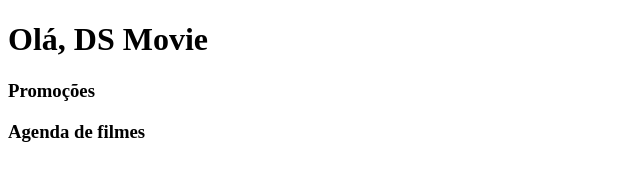
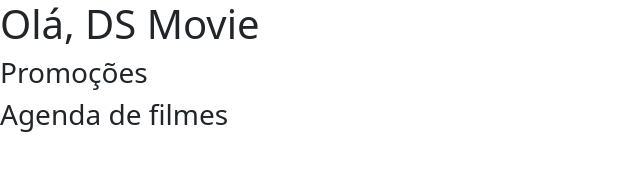
Before and after one commit to Jpfurlan2001/Projetofilme, a plain HTML site: page index.html in a window 1280 px wide. Shown: the whole page, without its empty margins (0-640 px from the left). Drawn offline with nearby package versions, Linux system fonts and the light colour scheme.

Commit message:
Adicionei um estilo CSS do bootstrap

```diff
--- a/index.html
+++ b/index.html
@@ -4,8 +4,10 @@
     <meta charset="UTF-8">
     <meta http-equiv="X-UA-Compatible" content="IE=edge">
     <meta name="viewport" content="width=device-width, initial-scale=1.0">
-    <title>DSmovie
-    </title>
+    <title>DSmovie</title>
+
+    <link href="https://cdn.jsdelivr.net/npm/bootstrap@5.1.3/dist/css/bootstrap.min.css" rel="stylesheet" integrity="sha384-1BmE4kWBq78iYhFldvKuhfTAU6auU8tT94WrHftjDbrCEXSU1oBoqyl2QvZ6jIW3" crossorigin="anonymous">
+
 </head>
 <body>
     <h1> Olá, DS Movie</h1>
```
